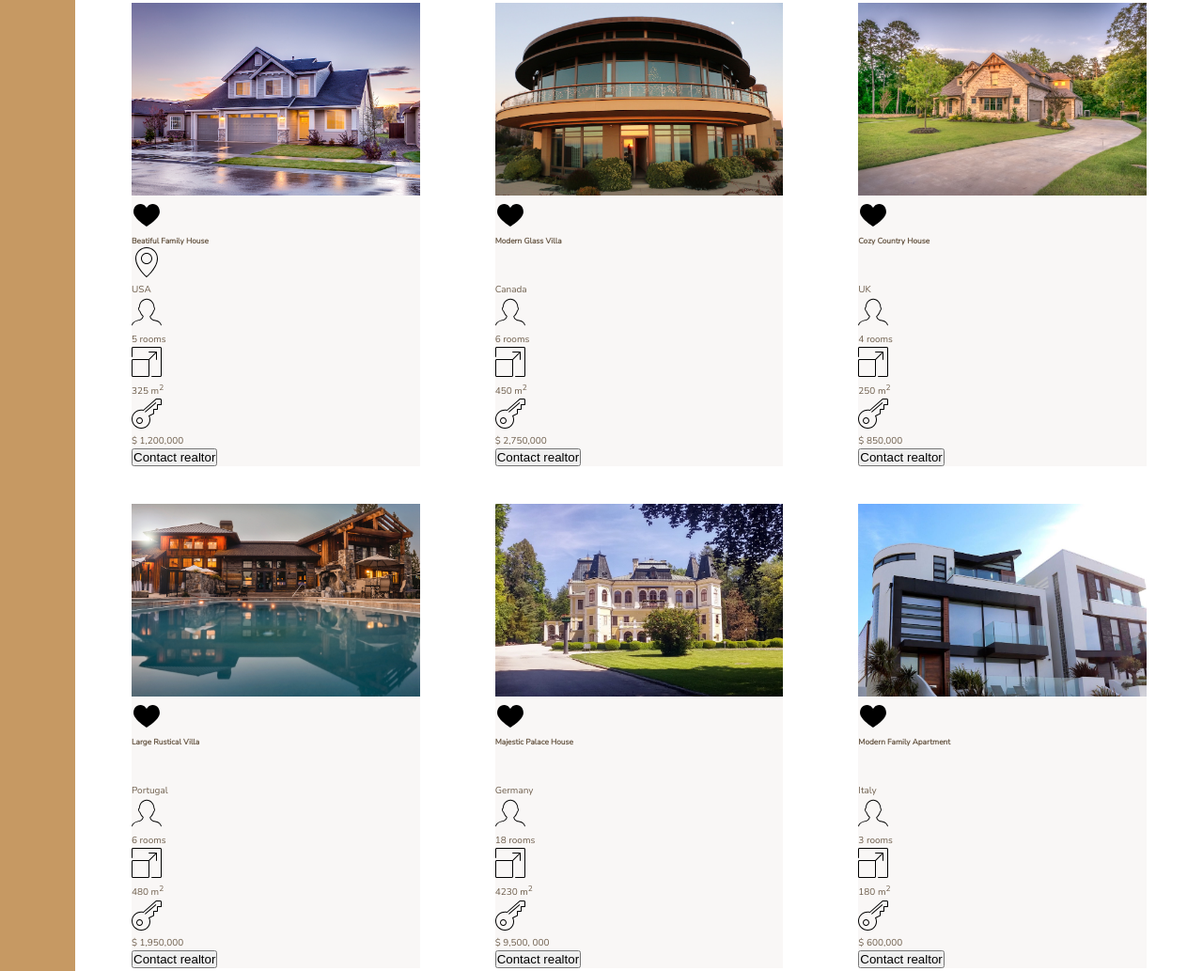
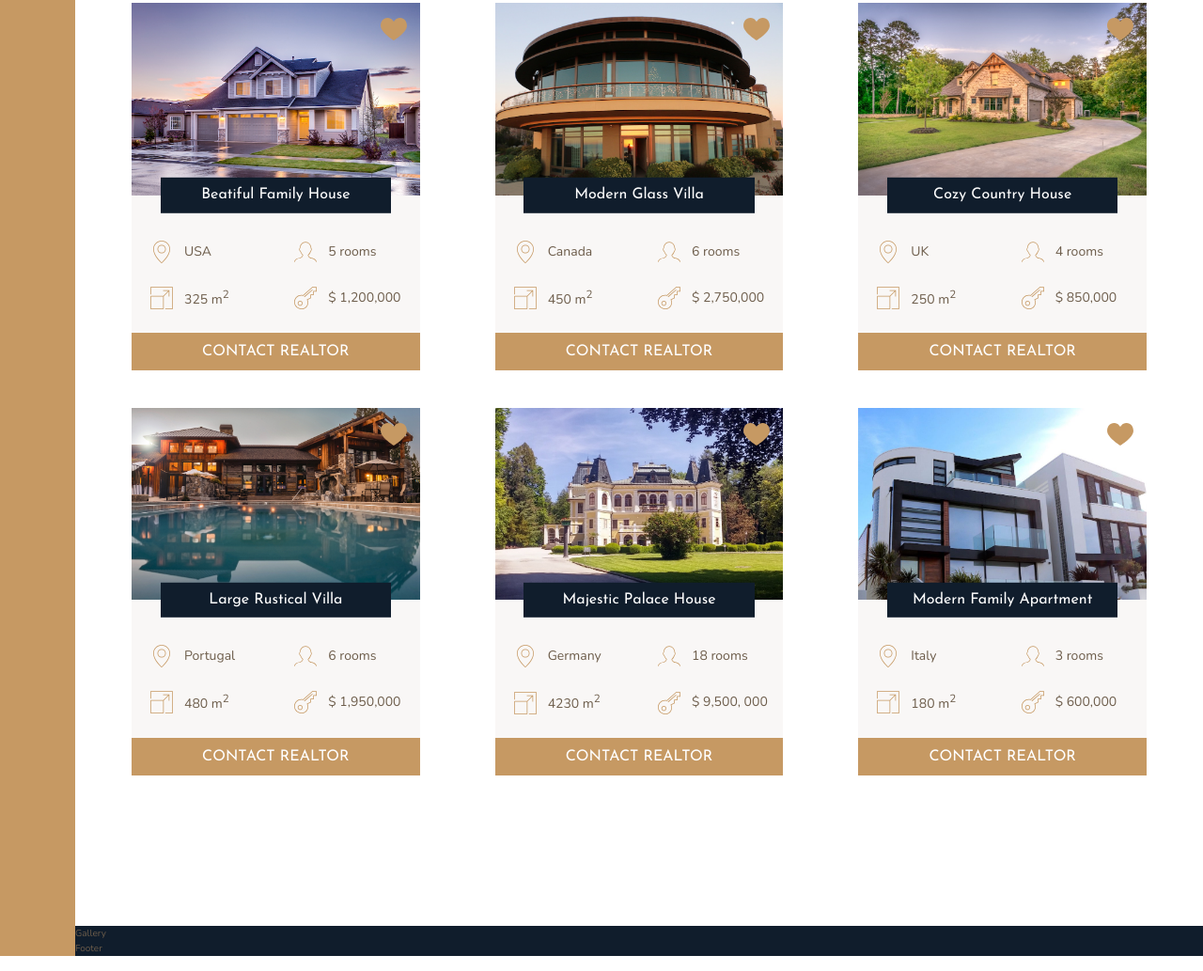
Before and after one commit to GulsahDuzgun/Nexter, a website: page index.html in a window 1280 px wide. Shown: the part 1947-2980 px from the top of the page at 94% size. Drawn offline with nearby package versions, Linux system fonts and the light colour scheme.

Commit message:
building the Homes Section - Part 2

```diff
--- a/index.html
+++ b/index.html
@@ -132,7 +132,7 @@
           </svg>
           <p>$ 1,200,000</p>
         </div>
-        <button class="cta">Contact realtor</button>
+        <button class="btn home__btn">Contact realtor</button>
       </div>
       <div class="home">
         <img src="img/house-2.jpeg" alt="House 2" class="home__img" />
@@ -142,7 +142,7 @@
         <h5 class="home__name">Modern Glass Villa</h5>
         <div class="home__location">
           <svg>
-            <use xlink:href="../img/sprite#icon-map-pin"></use>
+            <use xlink:href="../img/sprite.svg#icon-map-pin"></use>
           </svg>
           <p>Canada</p>
         </div>
@@ -165,7 +165,7 @@
           </svg>
           <p>$ 2,750,000</p>
         </div>
-        <button class="cta">Contact realtor</button>
+        <button class="btn home__btn">Contact realtor</button>
       </div>
       <div class="home">
         <img src="img/house-3.jpeg" alt="House 3" class="home__img" />
@@ -175,7 +175,7 @@
         <h5 class="home__name">Cozy Country House</h5>
         <div class="home__location">
           <svg>
-            <use xlink:href="../img/sprite#icon-map-pin"></use>
+            <use xlink:href="../img/sprite.svg#icon-map-pin"></use>
           </svg>
           <p>UK</p>
         </div>
@@ -198,7 +198,7 @@
           </svg>
           <p>$ 850,000</p>
         </div>
-        <button class="cta">Contact realtor</button>
+        <button class="btn home__btn">Contact realtor</button>
       </div>
       <div class="home">
         <img src="img/house-4.jpeg" alt="House 4" class="home__img" />
@@ -208,7 +208,7 @@
         <h5 class="home__name">Large Rustical Villa</h5>
         <div class="home__location">
           <svg>
-            <use xlink:href="../img/sprite#icon-map-pin"></use>
+            <use xlink:href="../img/sprite.svg#icon-map-pin"></use>
           </svg>
           <p>Portugal</p>
         </div>
@@ -231,7 +231,7 @@
           </svg>
           <p>$ 1,950,000</p>
         </div>
-        <button class="cta">Contact realtor</button>
+        <button class="btn home__btn">Contact realtor</button>
       </div>
       <div class="home">
         <img src="img/house-5.jpeg" alt="House 5" class="home__img" />
@@ -241,7 +241,7 @@
         <h5 class="home__name">Majestic Palace House</h5>
         <div class="home__location">
           <svg>
-            <use xlink:href="../img/sprite#icon-map-pin"></use>
+            <use xlink:href="../img/sprite.svg#icon-map-pin"></use>
           </svg>
           <p>Germany</p>
         </div>
@@ -264,7 +264,7 @@
           </svg>
           <p>$ 9,500, 000</p>
         </div>
-        <button class="cta">Contact realtor</button>
+        <button class="btn home__btn">Contact realtor</button>
       </div>
       <div class="home">
         <img src="img/house-6.jpeg" alt="House 6" class="home__img" />
@@ -274,7 +274,7 @@
         <h5 class="home__name">Modern Family Apartment</h5>
         <div class="home__location">
           <svg>
-            <use xlink:href="../img/sprite#icon-map-pin"></use>
+            <use xlink:href="../img/sprite.svg#icon-map-pin"></use>
           </svg>
           <p>Italy</p>
         </div>
@@ -297,7 +297,7 @@
           </svg>
           <p>$ 600,000</p>
         </div>
-        <button class="cta">Contact realtor</button>
+        <button class="btn home__btn">Contact realtor</button>
       </div>
     </section>
     <section class="gallery">Gallery</section>
--- a/sass/_homes.scss
+++ b/sass/_homes.scss
@@ -7,31 +7,66 @@
 }
 
 .home {
+  display: grid;
+  grid-template-columns: repeat(2, 1fr);
   background-color: $color-grey-light-1;
+  row-gap: 2.4rem;
 
   &__img {
     width: 100%;
+    grid-column: 1 / -1;
+    grid-row: 1 / 2;
   }
 
   &__like {
     width: 3.2rem;
     height: 3.2rem;
+    fill: $color-primary;
+    grid-row: 1 / 2;
+    grid-column: 1/3;
+    justify-self: end;
+    margin: 1.2rem;
   }
 
   &__name {
+    grid-column: 1 / -1;
+    grid-row: 1 /2;
+    background-color: $color-secondary;
+    color: #fff;
+    font-size: 1.6rem;
+    font-weight: 400;
+    font-family: $font-display;
+    text-align: center;
+    padding: 0.6rem 1.2rem;
+    width: 80%;
+    justify-self: center;
+    align-self: end;
+    transform: translateY(50%);
+  }
+
+  &__location,
+  &__rooms {
+    margin-top: 2.4rem;
   }
 
   &__location,
   &__rooms,
   &__area,
   &__price {
+    display: flex;
+    align-items: center;
+    font-size: 1.4rem;
+    gap: 1.2rem;
+    margin-left: 2rem;
+
     svg {
-      fill: $font-primary;
-      width: 3.2rem;
-      height: 3.2rem;
-    }
-
-    p {
+      fill: $color-primary;
+      width: 2.4rem;
+      height: 2.4rem;
     }
   }
+
+  &__btn {
+    grid-column: 1 / -1;
+  }
 }
```
Also changed, not shown: css/style.css.
